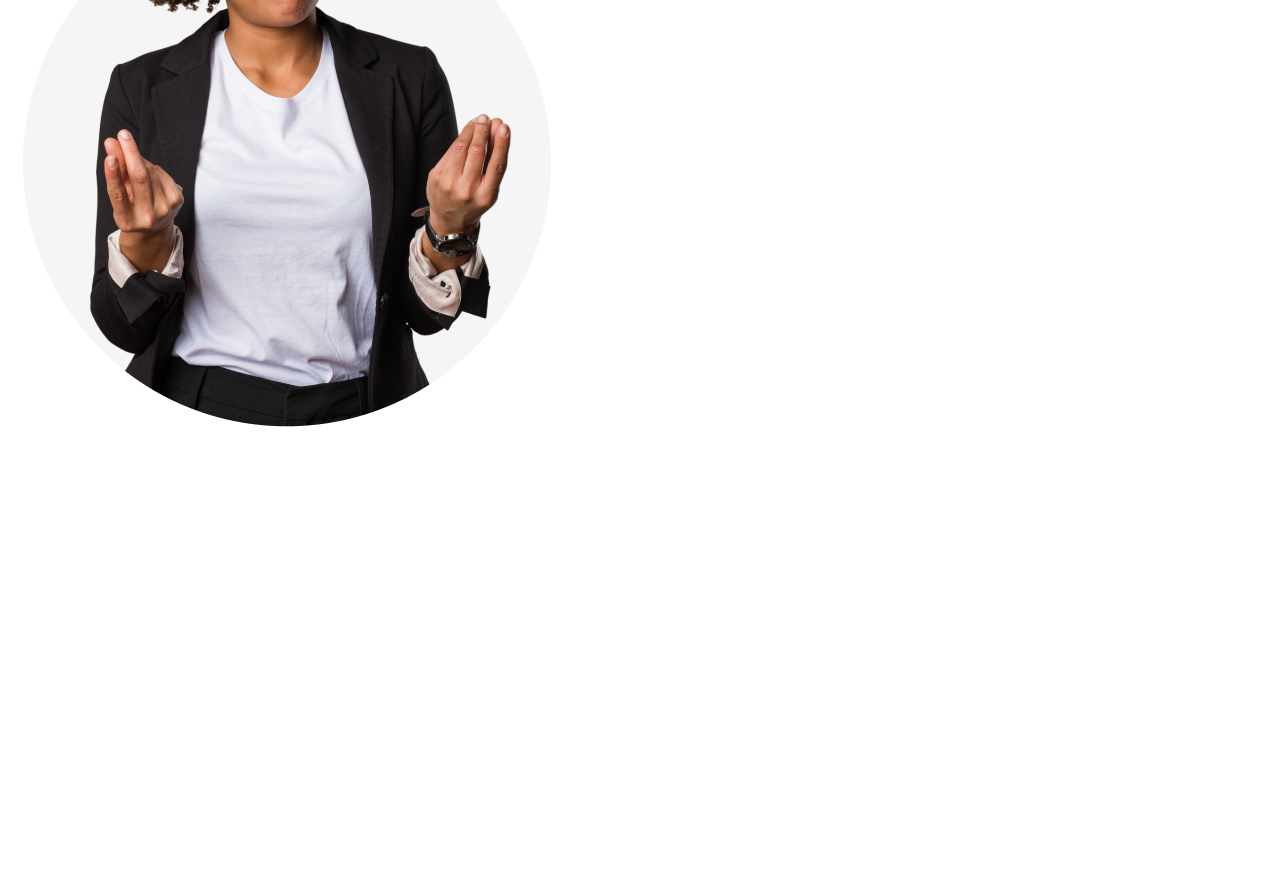
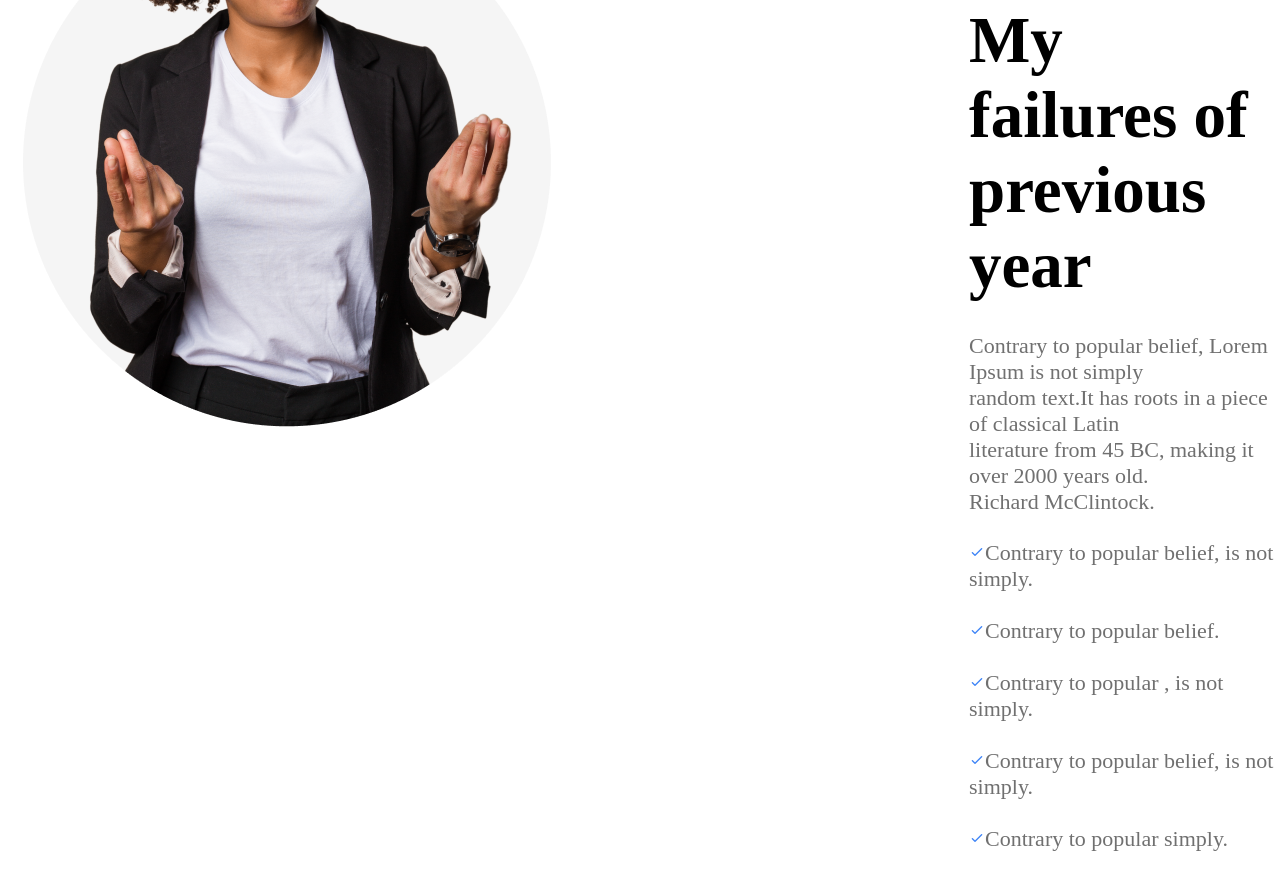
Before and after one commit to ShobnomM/Assignment-1, a plain HTML site: page index.html in a window 1280 px wide. Shown: the part 1097-1975 px from the top of the page. Before the commit the page ends 1528 px from the top, so only its background shows below. Drawn offline with Linux system fonts and the light colour scheme.

Commit message:
added many

```diff
--- a/index.html
+++ b/index.html
@@ -22,18 +22,27 @@
     </header>
     <!-- main section -->
     <main>
-        <section class="about">
+        <section class="section-about">
             <div class="about-container">
-                <img src="images/person.png" alt="">
-            </div>
-            <div>
-                <h1 class="about-title"></h1>
-                <p></p>
-                <p></p>
-                <p></p>
-                <p></p>
-                <p></p>
-                <p></p>
+                <div>
+                    <img src="images/person.png" alt="">
+                </div>
+                <div class="about">
+                    <h1 class="about-title">My failures of <br>
+                        previous year</h1>
+                    <p class="about-description">Contrary to popular belief, Lorem Ipsum is not
+                        simply <br> random text.It has roots in a piece of
+                        classical Latin <br> literature from 45 BC, making it over
+                        2000 years old. <br>  Richard McClintock.
+                    </p>
+                <div class="about-list">
+                    <p><img src="images/tick.png" alt="">Contrary to popular belief, is not simply.</p><br>
+                    <p><img src="images/tick.png" alt="">Contrary to popular belief.</p><br>
+                    <p><img src="images/tick.png" alt="">Contrary to popular , is not simply.</p><br>
+                    <p><img src="images/tick.png" alt="">Contrary to popular belief, is not simply.</p><br>
+                    <p><img src="images/tick.png" alt="">Contrary to popular simply.</p><br>
+                </div>
+                </div>
             </div>
         </section>
     </main>
--- a/style.css
+++ b/style.css
@@ -41,3 +41,28 @@
     padding: 10px 30px;
     font-weight: 700;
 }
+/* main section */
+.section-about{
+    align-items: center;
+}
+.about-container{
+    display: flex;
+}
+.about{
+    padding-top:300px;
+    padding-left: 400px;
+}
+.about-title{
+    font-size: 65px;
+    font-weight: 800;
+}
+.about-description{
+  font-size: 22px;
+  color: #707070;
+  padding-top: 30px;
+  padding-bottom: 25px;
+}
+.about-list{
+    font-size: 22px;
+    color: #707070;
+}
```
Also changed, not shown: images/1828649.png (deleted), images/tick.png (added).
